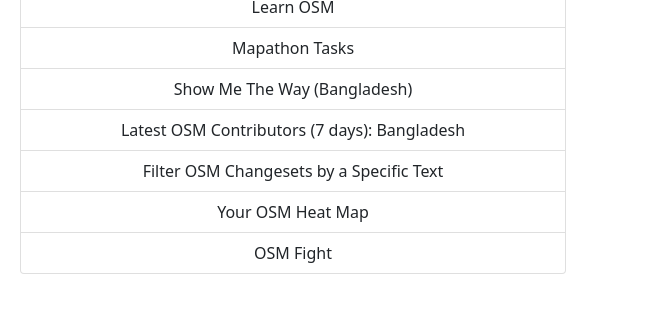
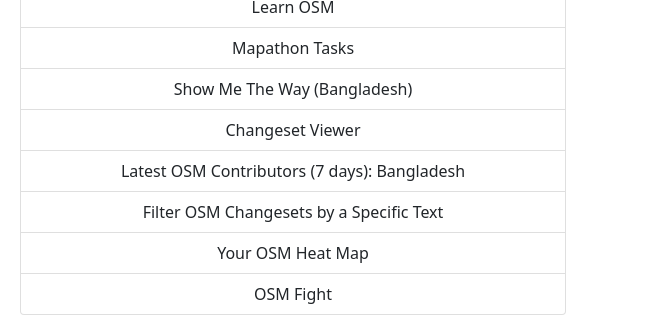
Before and after one commit to mapbd/Mapathon, a plain HTML site: page index.html in a window 1280 px wide. Shown: the part 272-592 px from the top of the page, 632-1280 px from the left. Drawn offline with Linux system fonts and the light colour scheme.

Commit message:
Update index.html

```diff
--- a/index.html
+++ b/index.html
@@ -24,13 +24,7 @@
   <main class="container my-5">
     <div class="row justify-content-between">
       <div class="col">
-<!--         <iframe
-          src="https://docs.google.com/presentation/d/e/2PACX-1vSJFMo-0NBaJpWPGPgDcQGIGAz1xivg47J1gV6uIfET0TQdnhYoMpJgpHGSgOf5100aSK00FgL1J2aR/embed?start=false&loop=false&delayms=3000#slide=13"
-          allowfullscreen width="100%" height="400"> -->
           <iframe src="https://docs.google.com/presentation/d/e/2PACX-1vRTWJjYGigazJzO_Ya5FuLPwgFzYP8nCeVnMPNvjnvrntK4HgGtZdwjCW5c6_panAQTW9Hb-6gWdBsN/embed?start=false&loop=false&delayms=3000" frameborder="0" width="100%" height="400" allowfullscreen="true" mozallowfullscreen="true" webkitallowfullscreen="true"></iframe>
-<!--
-          https://docs.google.com/presentation/d/e/2PACX-1vRTWJjYGigazJzO_Ya5FuLPwgFzYP8nCeVnMPNvjnvrntK4HgGtZdwjCW5c6_panAQTW9Hb-6gWdBsN/pub?start=false&loop=false&delayms=3000
-        </iframe> -->
       </div>
       <div class="col">
         <h5 class="text-center">Get started on this Mapathon with these Tools:</h5>
@@ -39,12 +33,11 @@
           <a  href="https://learnosm.org/en/" class="list-group-item list-group-item-action">Learn OSM</a>
           <a href="tasks/index.html"class="list-group-item list-group-item-action">Mapathon Tasks</a>
           <a  href="https://osmlab.github.io/show-me-the-way/#bounds=20.45275,87.31934,27.15692,93.14209"class="list-group-item list-group-item-action">Show Me The Way (Bangladesh)</a>
+          <a  href="cv/index.html"class="list-group-item list-group-item-action">Changeset Viewer</a>
           <a href="https://resultmaps.neis-one.org/newestosm?c=Bangladesh#2/36.0/-10.5"class="list-group-item list-group-item-action">Latest OSM Contributors (7 days): Bangladesh</a>
           <a href="https://resultmaps.neis-one.org/osm-changesets#2/34.0/1.4"class="list-group-item list-group-item-action">Filter OSM Changesets by a Specific Text</a>
           <a href="https://yosmhm.neis-one.org/"class="list-group-item list-group-item-action">Your OSM Heat Map</a>
-
           <a href="http://osmfight.neis-one.org/"class="list-group-item list-group-item-action">OSM Fight</a>
-
 
 
 
```
